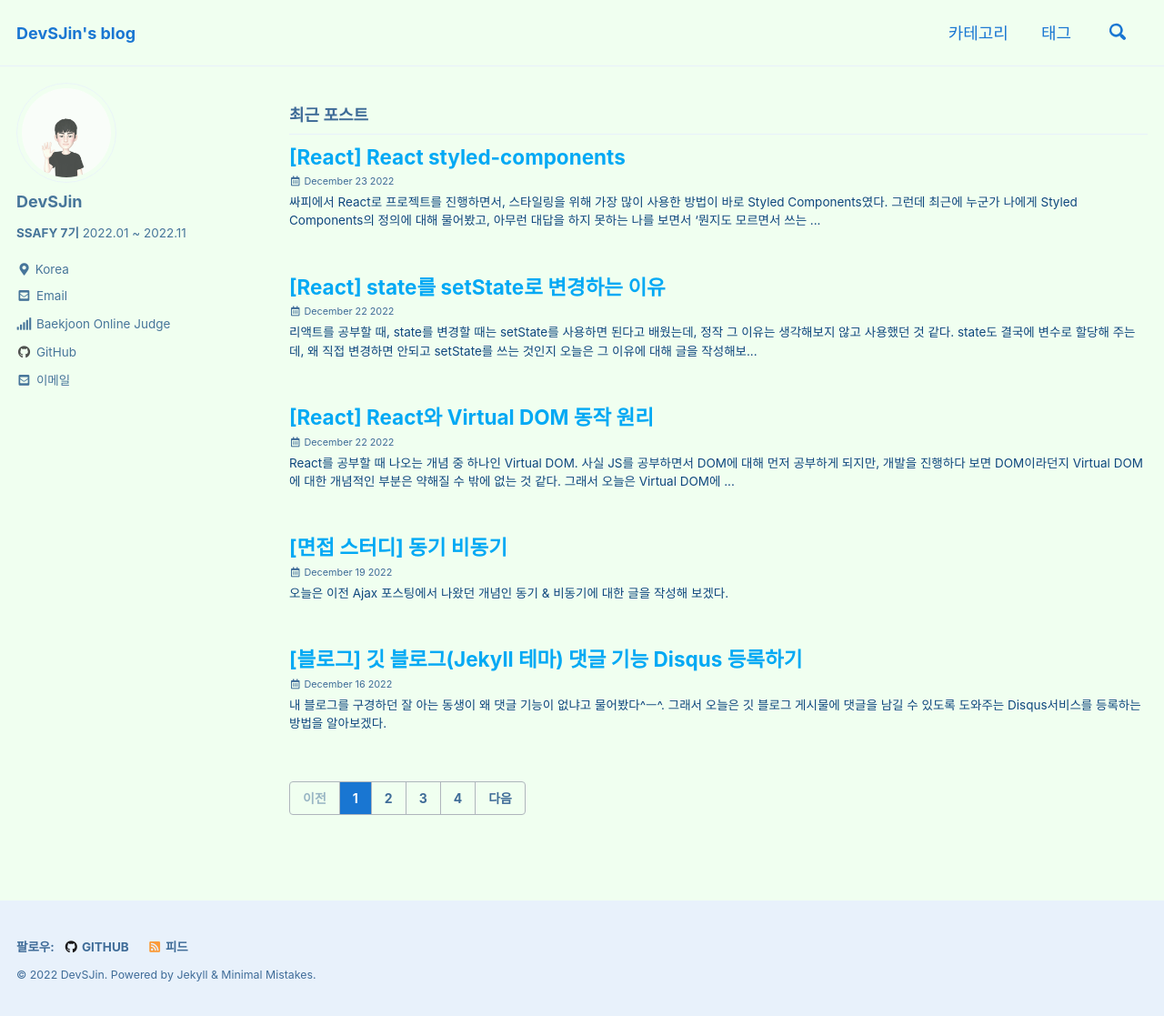
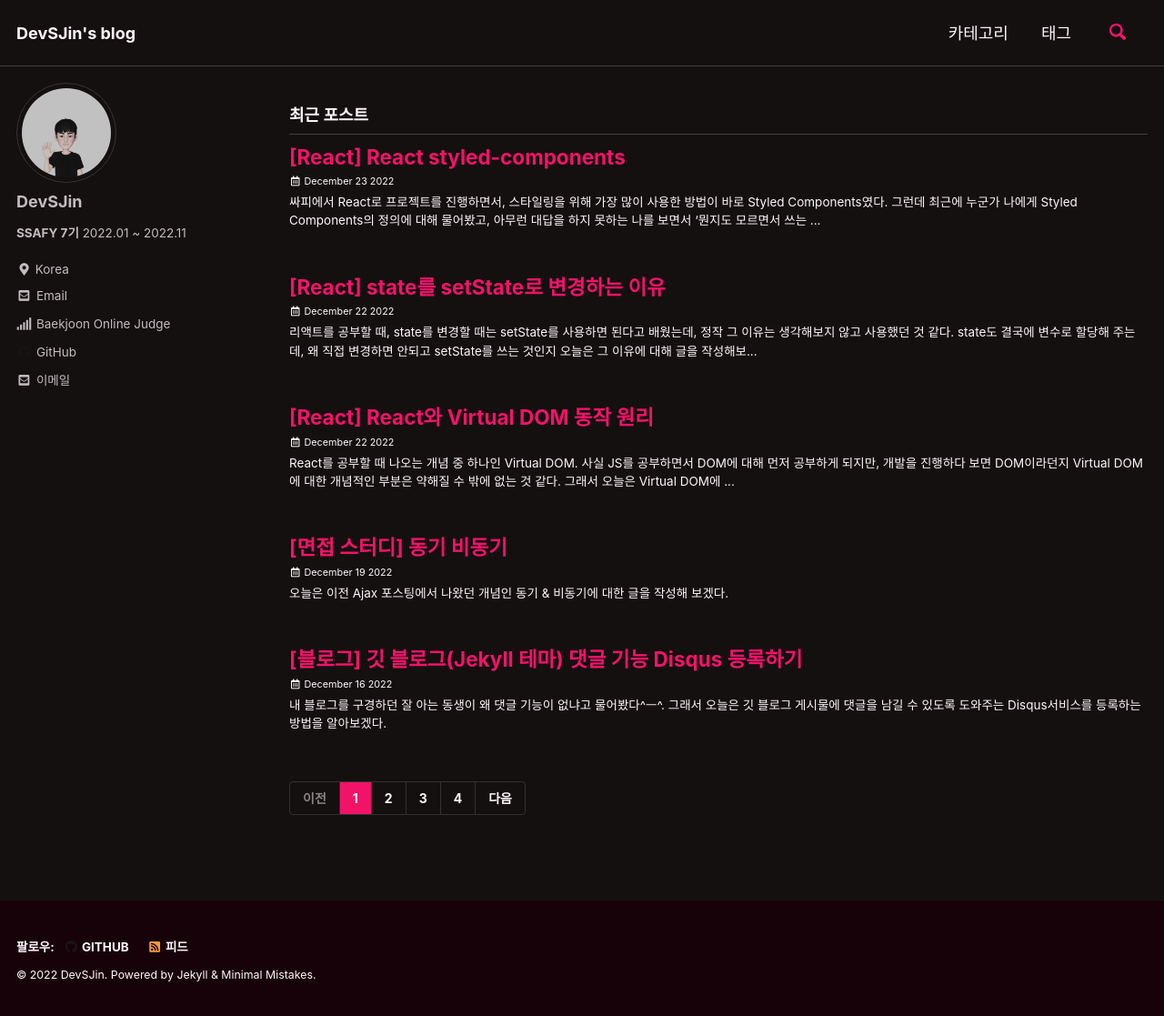
Before and after one commit to DevSJin/DevSJin.github.io, a Jekyll site: the page built from index.html, in a window 1280 px wide and 1117 px high. Shown: the whole window at 91% size. Built offline with Jekyll 4.4.1, drawn with Linux system fonts in a browser that asks for light colours; cached includes are drawn as plain includes; the list of posts is cut into pages by our own code.

Commit message:
Update _config.yml

```diff
--- a/_config.yml
+++ b/_config.yml
@@ -12,7 +12,7 @@
 
 # theme                  : "minimal-mistakes-jekyll"
 remote_theme: "mmistakes/minimal-mistakes@4.19.3"
-minimal_mistakes_skin    : "aqua" #"contrast" "air", "aqua", "dark", "dirt", "neon", "mint", "plum", "sunrise"
+minimal_mistakes_skin    : "neon" #"contrast" "air", "aqua", "dark", "dirt", "neon", "mint", "plum", "sunrise"
 
 # Site Settings
 locale                   : "ko-KR"
```
